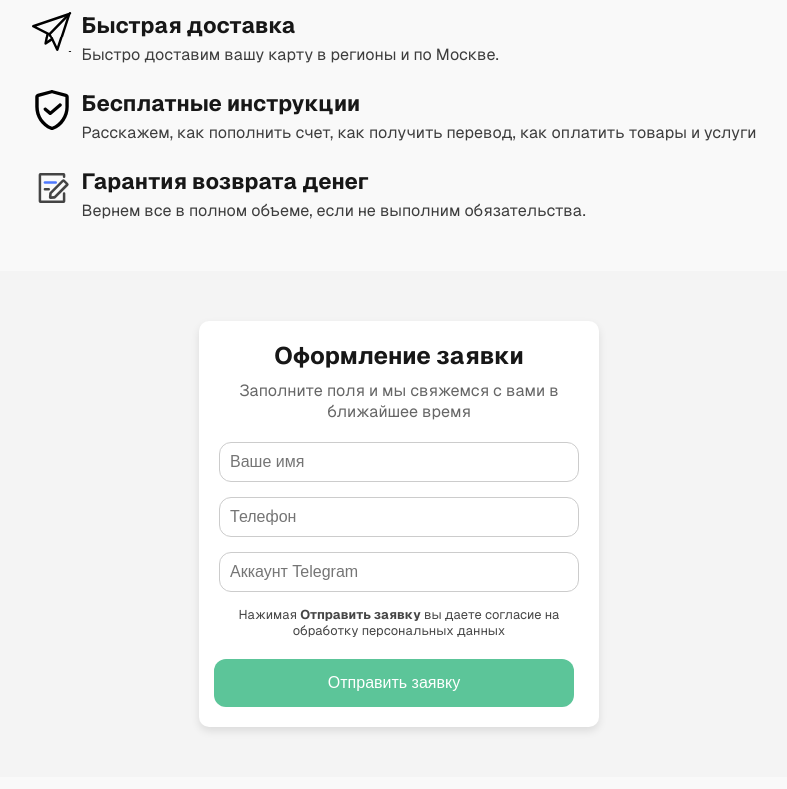
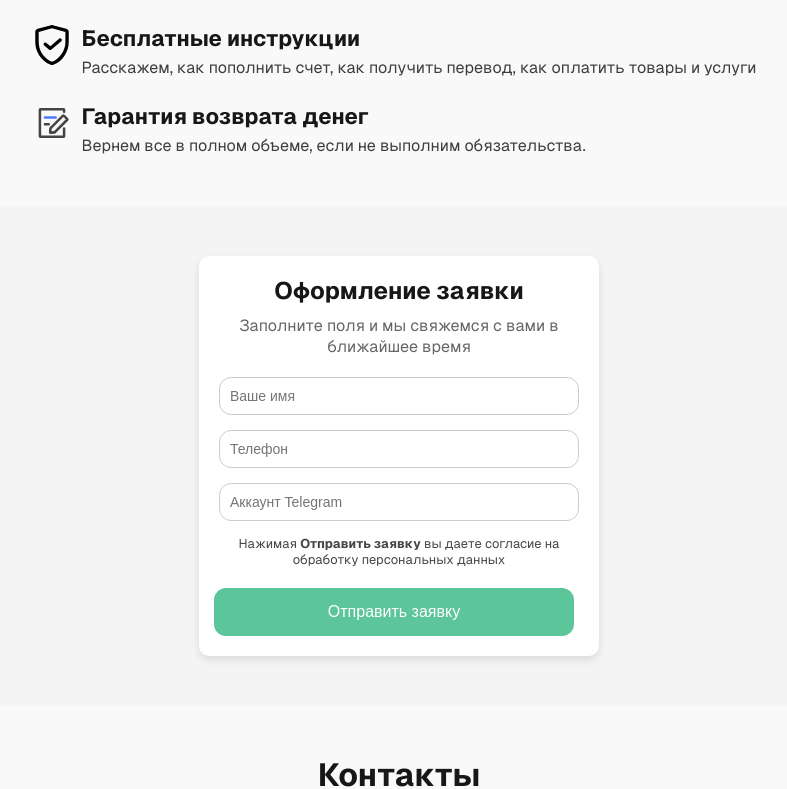
Before and after one commit to AparinAA/kzcards, a Next.js app: page / in a window 1280 px wide. Shown: the part 2706-3495 px from the top of the page, without its empty margins (241-1028 px from the left). Built offline with nearby package versions, Linux system fonts and the light colour scheme; what node-telegram-bot-api would draw is missing.

Commit message:
input font size

```diff
--- a/src/app/globals.css
+++ b/src/app/globals.css
@@ -18,7 +18,6 @@
 
 html,
 body {
-	max-width: 100vw;
 	overflow-x: hidden;
 }
 
@@ -30,7 +29,7 @@ body {
 	-moz-osx-font-smoothing: grayscale;
 	color: var(--primary-color-text);
 	background-color: #f4f4f4;
-	max-width: 1250px;
+	max-width: 1450px;
 	margin: auto;
 	position: relative;
 }
@@ -46,6 +45,9 @@ a {
 	color: var(--accent-color);
 }
 
+input {
+	font-size: 14px;
+}
 /* @media (prefers-color-scheme: dark) {
 	html {
 		color-scheme: dark;
@@ -588,7 +590,6 @@ footer a {
 	margin-bottom: 15px;
 	border: 1px solid #ccc;
 	border-radius: 12px;
-	font-size: 16px;
 }
 
 .form-container input[type="checkbox"] {
```
